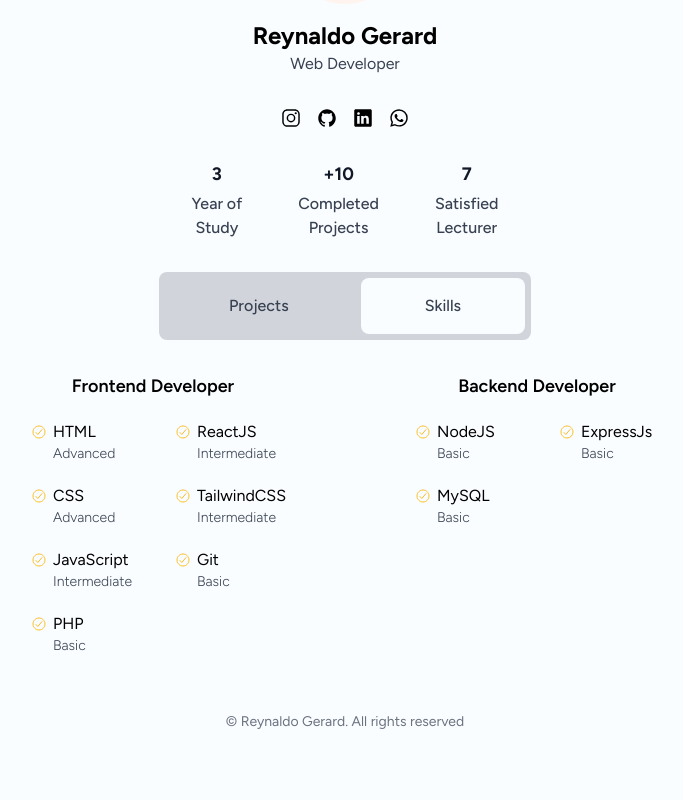
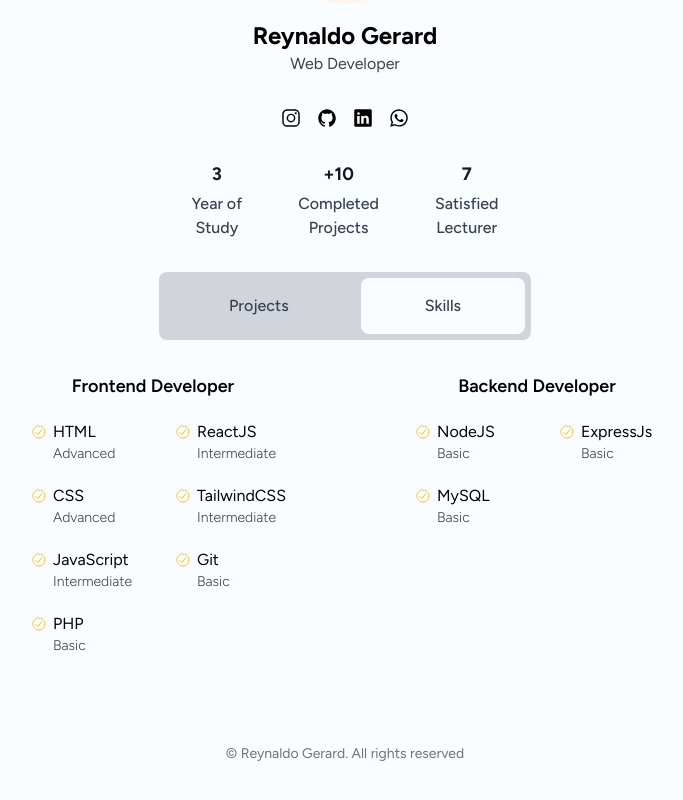
Before and after one commit to aldogerard/personal-website, a React (Vite) app: page / in a window 1280 px wide. Shown: the part 188-988 px from the top of the page, without its empty margins (295-978 px from the left). Before the commit the page ends 960 px from the top, so only its background shows below. Built offline with nearby package versions, Linux system fonts and the light colour scheme.

Commit message:
fix margin top footer

```diff
--- a/src/components/Fragments/FooterSection.jsx
+++ b/src/components/Fragments/FooterSection.jsx
@@ -3,7 +3,7 @@ import React from "react";
 const FooterSection = () => {
   return (
     <>
-      <div className="mt-4 w-full py-10">
+      <div className="mt-12 w-full py-10">
         <h6 className="text-center text-xs text-gray-500 dark:text-gray-400 md:text-sm">© Reynaldo Gerard. All rights reserved</h6>
       </div>
     </>
```
